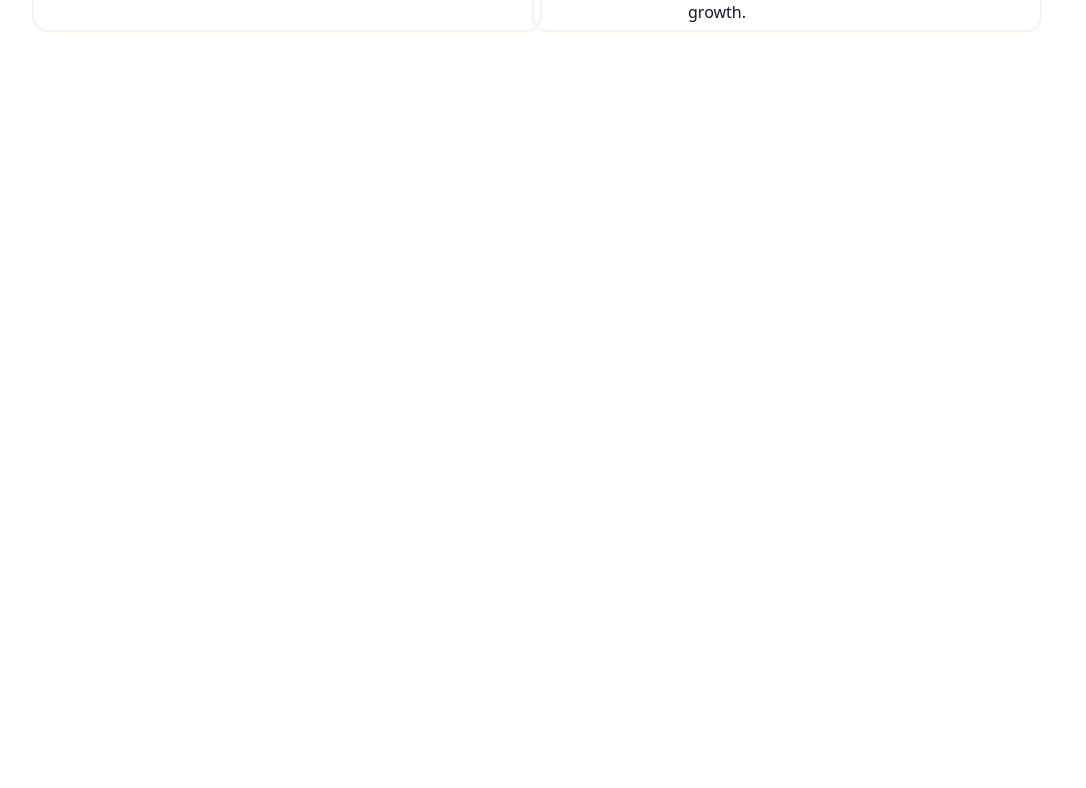
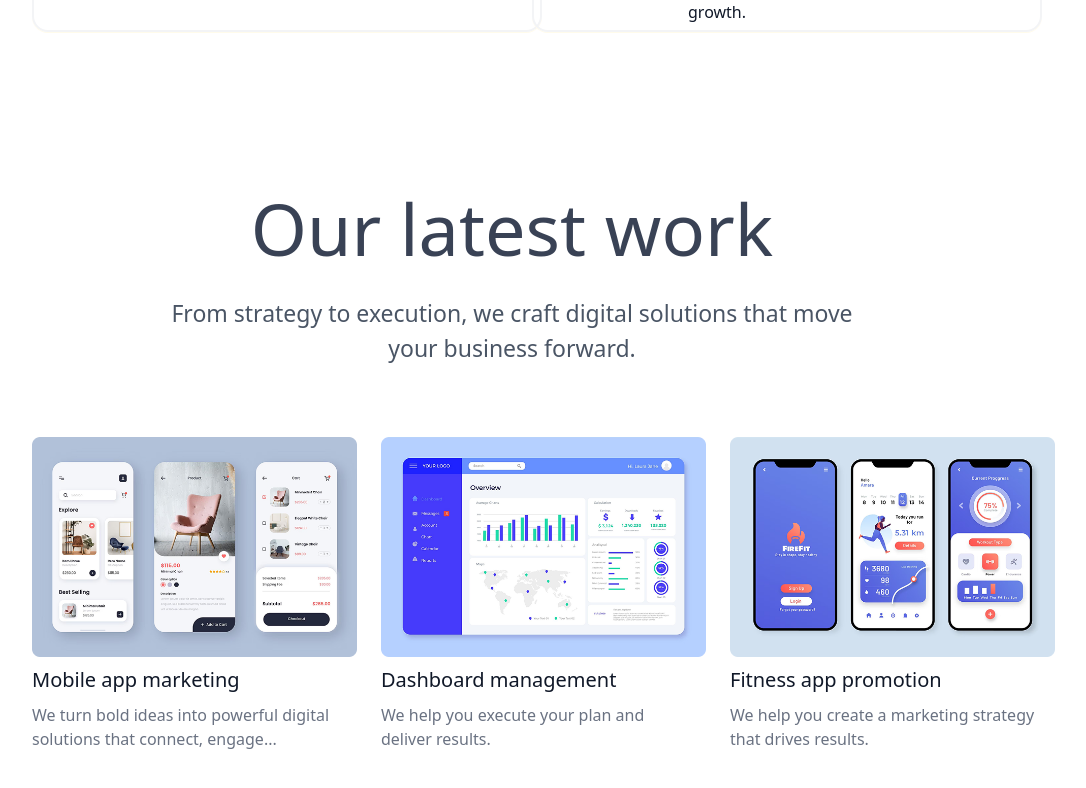
Before and after one commit to mdjakariaa/Agenci.AI_React_Practice_Project, a React (Vite) app: page / in a window 1280 px wide. Shown: the part 1973-2761 px from the top of the page, without its empty margins (128-1214 px from the left). Before the commit the page ends 2101 px from the top, so only its background shows below. Built offline with nearby package versions, Linux system fonts and the light colour scheme.

Commit message:
Work_Section has been Completed

```diff
--- a/src/App.jsx
+++ b/src/App.jsx
@@ -3,6 +3,7 @@ import Header from "./components/Header.jsx";
 import HeroSection from "./components/Hero_Section.jsx";
 import CompanySection from "./components/Company_Section.jsx";
 import HelpSection from "./components/Help.jsx";
+import Work_Section from "./components/Work_Section.jsx";
 
 function App() {
   const [darkMode, setDarkMode] = useState(false);
@@ -28,6 +29,7 @@ function App() {
         <HeroSection />
         <CompanySection />
         <HelpSection />
+        <Work_Section />
       </main>
     </div>
   );
--- /dev/null
+++ b/src/components/Work_Section.jsx
@@ -0,0 +1,53 @@
+import assets from "../assets/assets.js";
+
+export default function Work_Section() {
+    return (
+      <section className="flex flex-col gap-8 w-full py-8 md:py-16 px-4 sm:px-8 md:px-16 lg:px-32 xl:px-40">
+        <h2 className="text-center pt-4xl text-4xl md:text-7xl text-[#394255] dark:text-[#ffffff]">
+          Our latest work
+        </h2>
+        <p className="text-center text-bold text-[15px] md:text-[23px] text-gray-600 dark:font-bold pb-1 md:pb-10">
+          From strategy to execution, we craft digital solutions that move{" "}
+          <br />
+          your business forward.
+        </p>
+        <div className="flex flex-col sm:grid sm:grid-cols-2 md:grid md:grid-cols-3 gap-6 w-max mx-auto justify-items-center">
+          <div>
+            <img
+              src={assets.work_mobile_app}
+              alt="mobile app"
+              className="w-[450px] sm:w-[325px] sm:h-[220px] md:w-[325px] md:h-[220px]"
+            />
+            <h2 className="text-[20px] py-2">Mobile app marketing</h2>
+            <p className="text-gray-500 dark:font-bold">
+              We turn bold ideas into powerful digital <br /> solutions that
+              connect, engage...
+            </p>
+          </div>
+          <div>
+            <img
+              src={assets.work_dashboard_management}
+              alt="dashboard management"
+              className="w-[450px] sm:w-[325px] sm:h-[220px] md:w-[325px] md:h-[220px]"
+            />
+            <h2 className="text-[20px] py-2">Dashboard management</h2>
+            <p className="text-gray-500 dark:font-bold">
+              We help you execute your plan and <br /> deliver results.
+            </p>
+          </div>
+          <div>
+            <img
+              src={assets.work_fitness_app}
+              alt="fitness app"
+              className="w-[450px] sm:w-[325px] sm:h-[220px] md:w-[325px] md:h-[220px]"
+            />
+            <h2 className="text-[20px] py-2">Fitness app promotion</h2>
+            <p className="text-gray-500 dark:font-bold">
+              We help you create a marketing strategy <br /> that drives
+              results.
+            </p>
+          </div>
+        </div>
+      </section>
+    );
+}
```
